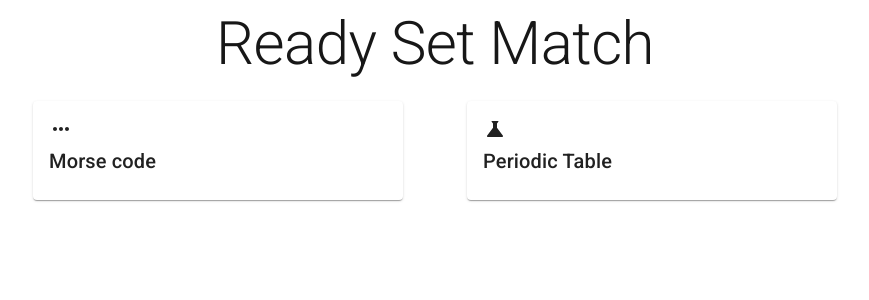
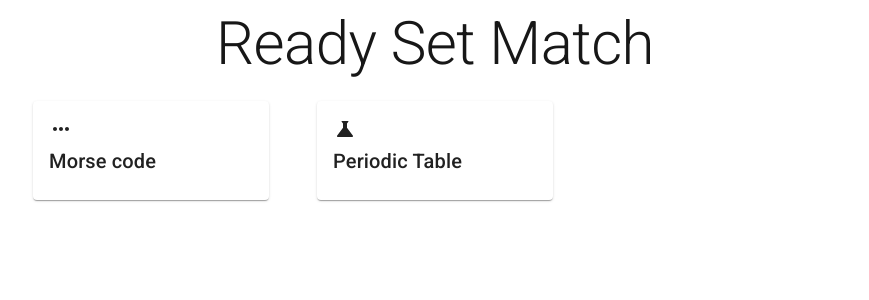
Before and after one commit to winterworks/ready-set-match, a Next.js app: page / in a window 1280 px wide. Shown: the top 300 px of the page, without its empty margins (205-1074 px from the left). Built offline with nearby package versions, Linux system fonts and the light colour scheme.

Commit message:
Add icon component for dynamically selecting an icon

```diff
--- a/src/components/categories.tsx
+++ b/src/components/categories.tsx
@@ -1,48 +1,37 @@
-import { Card, CardActionArea, CardContent, Container, Stack, Typography } from "@mui/material";
+import { Card, CardActionArea, CardContent, Container, Grid, Typography } from "@mui/material";
 import { Category } from "../types";
-import { Checklist, MoreHoriz, Science, Translate } from '@mui/icons-material';
+import Icon from "./icon";
 
 interface Props {
   categories: Category[];
 }
 
 export default function Categories({categories}: Props) {
-  function renderCategory(category: Category) {
-    let Icon = Checklist;
-
-    switch (category.icon) {
-      case "Science":
-        Icon = Science;
-        break;
-      case "Translate":
-        Icon = Translate;
-        break;
-      case "MoreHoriz":
-        Icon = MoreHoriz;
-        break;
-      default:
-        break;
-    }
-
+  function renderCategory({ key, name, icon }: Category) {
     return (
-      <Container key={category.name}>
+      <Grid key={name} item xs={12} sm={6} md={4}>
+        <Container key={name}>
           <Card>
-          <CardActionArea href={`/practice/${category.key}`}>
+            <CardActionArea href={`/practice/${key}`}>
               <CardContent>
-              <Icon />
+                {icon && (<Icon iconName={icon}/>)}
                 <Typography gutterBottom variant="h6" component="div">
-                {category.name}
+                  {name}
                 </Typography>
               </CardContent>
             </CardActionArea>
           </Card>
         </Container>
-    )
+      </Grid>
+    );
   }
 
   return (
-    <Stack direction="row" spacing={2}>
+    <Grid
+      container
+      rowSpacing={4}
+    >
       {categories.map(renderCategory)}
-    </Stack>
+    </Grid>
   );
 }
--- /dev/null
+++ b/src/components/icon.tsx
@@ -0,0 +1,25 @@
+import { Checklist, MoreHoriz, Science, Translate } from '@mui/icons-material';
+
+interface Props {
+  iconName: string;
+}
+
+export default function Icon({iconName}: Props) {
+  let Icon = Checklist;
+
+  switch (iconName) {
+    case "Science":
+      Icon = Science;
+      break;
+    case "Translate":
+      Icon = Translate;
+      break;
+    case "MoreHoriz":
+      Icon = MoreHoriz;
+      break;
+    default:
+      break;
+  }
+
+  return <Icon />;
+}
```
Lines whose indentation alone changed are shown as unchanged.
